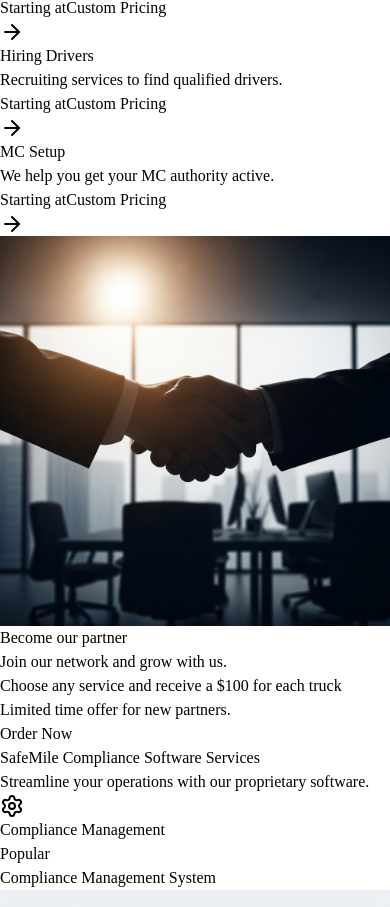
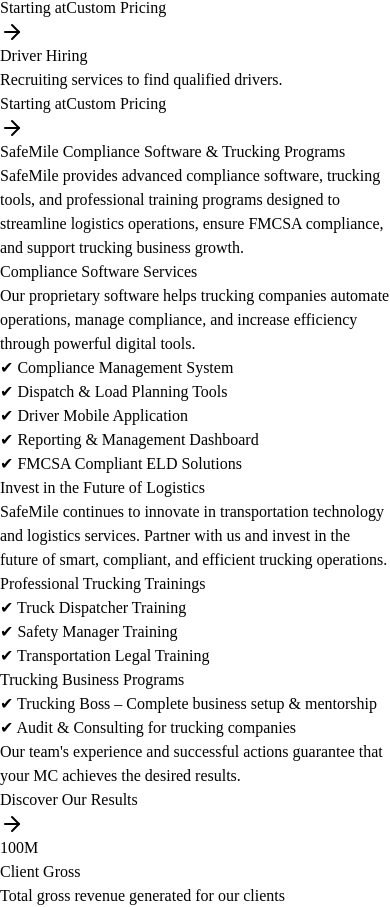
Before and after one commit to Golden7877/SafeMile-Website, a React (Vite) app in the folder client/: page / in a window 390 px wide. Shown: the part 1352-2259 px from the top of the page. Built offline with nearby package versions, Linux system fonts and the light colour scheme.

Commit message:
Initial Commit

```diff
--- a/client/src/pages/home.tsx
+++ b/client/src/pages/home.tsx
@@ -96,19 +96,19 @@
               href="/compliance-management"
             />
             <ServiceCard
-              title="Hiring Drivers"
+              title="Driver Hiring"
               description="Recruiting services to find qualified drivers."
               price="Custom Pricing"
               href="/hiring-drivers"
             />
-             <ServiceCard
+             {/* <ServiceCard
               title="MC Setup"
               description="We help you get your MC authority active."
               price="Custom Pricing"
               href="/mc-services"
-            />
+            /> */}
 
-            <div className="col-span-1 md:col-span-2 relative group overflow-hidden rounded-xl h-64">
+            {/* <div className="col-span-1 md:col-span-2 relative group overflow-hidden rounded-xl h-64">
               <img src={partnerImg} alt="partnerimg" className="absolute inset-0 w-full h-full object-cover transition-transform group-hover:scale-105" />
               <div className="absolute inset-0 bg-slate-900/70 p-8 flex flex-col justify-end">
                 <h3 className="text-white text-2xl font-bold mb-2">Become our partner</h3>
@@ -120,61 +120,87 @@
               <h3 className="text-xl font-bold mb-2">Choose any service and receive a <span className="text-primary">$100</span> for each truck</h3>
               <p className="text-muted-foreground text-sm mb-6">Limited time offer for new partners.</p>
               <Button className="w-fit bg-primary">Order Now</Button>
-            </div>
+            </div> */}
           </div>
         </section>
 
-        {/* Software Services */}
-        <section id="software" className="py-20 bg-slate-50">
-          <div className="container mx-auto px-4 md:px-8">
-            <h2 className="text-3xl font-bold mb-2">SafeMile Compliance Software Services</h2>
-            <p className="text-muted-foreground mb-12">Streamline your operations with our proprietary software.</p>
+        {/* Article Section - Center + Full Page */}
+<section id="software-article" className="py-24 bg-slate-50 flex justify-center">
+  <div className="w-full max-w-[1400px] px-6 md:px-12 lg:px-20">
 
-            <div className="grid grid-cols-1 md:grid-cols-4 gap-6">
-              <SoftwareCard
-                title="Compliance Management"
-                badge="Popular"
-                description="Compliance Management System"
-                image={tmsImg}
-              />
-              <SoftwareCard
-                title="Dispatch"
-                description="Efficient load planning"
-                image={tmsImg} // Reusing for consistency style
-              />
-              <SoftwareCard
-                title="Drivers"
-                description="Driver mobile application"
-                image={tmsImg}
-              />
-              <SoftwareCard
-                title="Reporting & Management"
-                description="Reporting and management tools"
-                image={tmsImg}
-              />
-            </div>
+    <article className="bg-white rounded-3xl shadow-sm p-10 md:p-16 text-center">
 
-            <div className="grid grid-cols-1 md:grid-cols-2 gap-6 mt-6">
-              <div className="bg-white p-8 rounded-xl border flex flex-col justify-between h-64">
-                <div>
-                   <h3 className="font-bold text-lg mb-2">ELD</h3>
-                   <p className="text-muted-foreground text-sm">Electronic Logging Device solutions compliant with FMCSA.</p>
-                </div>
-                 <img src={tmsImg} alt="tmsimg" className="h-24 object-cover object-top opacity-50 rounded-md border" />
-              </div>
-               <div className="bg-slate-900 text-white p-8 rounded-xl flex flex-col justify-center relative overflow-hidden">
-                 <div className="relative z-10">
-                   <h3 className="font-bold text-lg mb-2">Investments</h3>
-                   <p className="text-slate-300 text-sm mb-4">Invest in the future of logistics.</p>
-                   <Button variant="secondary" size="sm" className="bg-white/10 text-white hover:bg-white/20 border-0">Learn More</Button>
-                 </div>
-                 <div className="absolute right-0 bottom-0 opacity-20">
-                    <img src={alexImg} alt="aleximg" className="h-48 object-cover mix-blend-luminosity" />
-                 </div>
-              </div>
-            </div>
-          </div>
-        </section>
+      {/* Title */}
+      <h1 className="text-4xl md:text-5xl font-bold mb-6">
+        SafeMile Compliance Software & Trucking Programs
+      </h1>
+
+      <p className="text-muted-foreground text-lg md:text-xl mb-12 max-w-4xl mx-auto">
+        SafeMile provides advanced compliance software, trucking tools, and professional training
+        programs designed to streamline logistics operations, ensure FMCSA compliance, and support
+        trucking business growth.
+      </p>
+
+      {/* Software */}
+      <div className="mb-14">
+        <h2 className="text-2xl md:text-3xl font-bold mb-4">
+          Compliance Software Services
+        </h2>
+
+        <p className="text-muted-foreground mb-6 max-w-3xl mx-auto">
+          Our proprietary software helps trucking companies automate operations, manage compliance,
+          and increase efficiency through powerful digital tools.
+        </p>
+
+        <ul className="space-y-3 text-lg max-w-2xl mx-auto">
+          <li>✔ Compliance Management System</li>
+          <li>✔ Dispatch & Load Planning Tools</li>
+          <li>✔ Driver Mobile Application</li>
+          <li>✔ Reporting & Management Dashboard</li>
+          <li>✔ FMCSA Compliant ELD Solutions</li>
+        </ul>
+      </div>
+
+      {/* Investment */}
+      <div className="mb-14">
+        <h2 className="text-2xl md:text-3xl font-bold mb-4">
+          Invest in the Future of Logistics
+        </h2>
+
+        <p className="text-muted-foreground max-w-3xl mx-auto">
+          SafeMile continues to innovate in transportation technology and logistics services.
+          Partner with us and invest in the future of smart, compliant, and efficient trucking operations.
+        </p>
+      </div>
+
+      {/* Training */}
+      <div className="mb-14">
+        <h2 className="text-2xl md:text-3xl font-bold mb-4">
+          Professional Trucking Trainings
+        </h2>
+
+        <ul className="space-y-3 text-lg max-w-2xl mx-auto">
+          <li>✔ Truck Dispatcher Training</li>
+          <li>✔ Safety Manager Training</li>
+          <li>✔ Transportation Legal Training</li>
+        </ul>
+      </div>
+
+      {/* Programs */}
+      <div>
+        <h2 className="text-2xl md:text-3xl font-bold mb-4">
+          Trucking Business Programs
+        </h2>
+
+        <ul className="space-y-3 text-lg max-w-2xl mx-auto">
+          <li>✔ Trucking Boss – Complete business setup & mentorship</li>
+          <li>✔ Audit & Consulting for trucking companies</li>
+        </ul>
+      </div>
+
+    </article>
+  </div>
+</section>
 
         {/* Trainings & Programs */}
         {/* <section id="trainings" className="py-20 container mx-auto px-4 md:px-8">
@@ -210,7 +236,7 @@
               <Stat value="100M" label="Client Gross" sub="Total gross revenue generated for our clients" />
               <Stat value="350+" label="Active Trucks" sub="Trucks currently under our management" />
               <Stat value="100+" label="Employees" sub="Dedicated professionals working for you" />
-              <Stat value="200+" label="Happy Clients" sub="Satisfied trucking companies" />
+              {/* <Stat value="200+" label="Happy Clients" sub="Satisfied trucking companies" /> */}
             </div>
           </div>
         </section>
```
